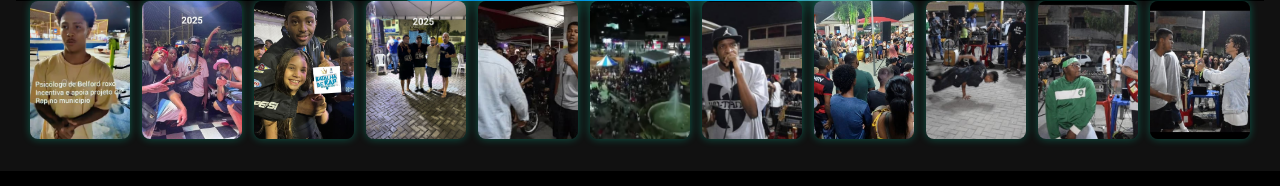
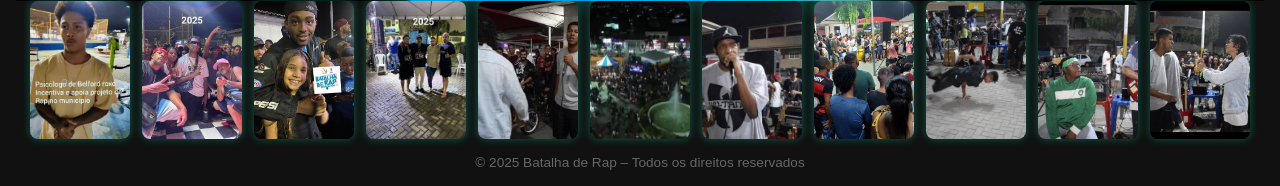
Before and after one commit to jaackbarbosa/Pag_Web-Batalha_de_Rap_de_Belford_Roxo, a Flask app: page / in a window 1280 px wide. Shown: the part 1550-1736 px from the top of the page. Run offline with Flask 3, Linux system fonts and the light colour scheme; data that the repository does not hold is empty.

Commit message:
Update batalha-de-rap-heliopolis.html

```diff
--- a/templates/batalha-de-rap-heliopolis.html
+++ b/templates/batalha-de-rap-heliopolis.html
@@ -90,6 +90,7 @@
       <img src="/static/images/foto10.jpeg" alt="Foto 10" />
       <img src="/static/images/foto11.jpeg" alt="Foto 11" />
     </div>
+    <p>© 2025 Batalha de Rap – Todos os direitos reservados</p>
   </footer>
 
   <script src="/static/script.js"></script>
```
